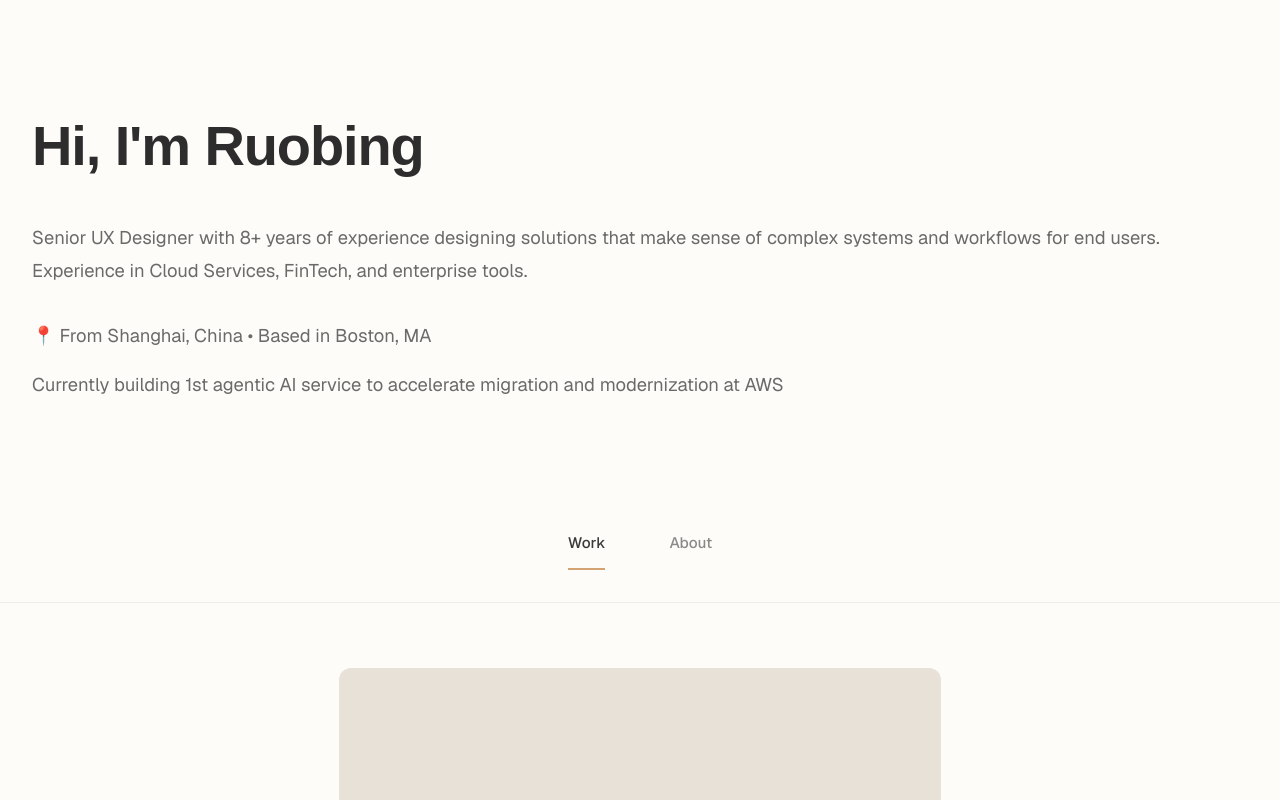
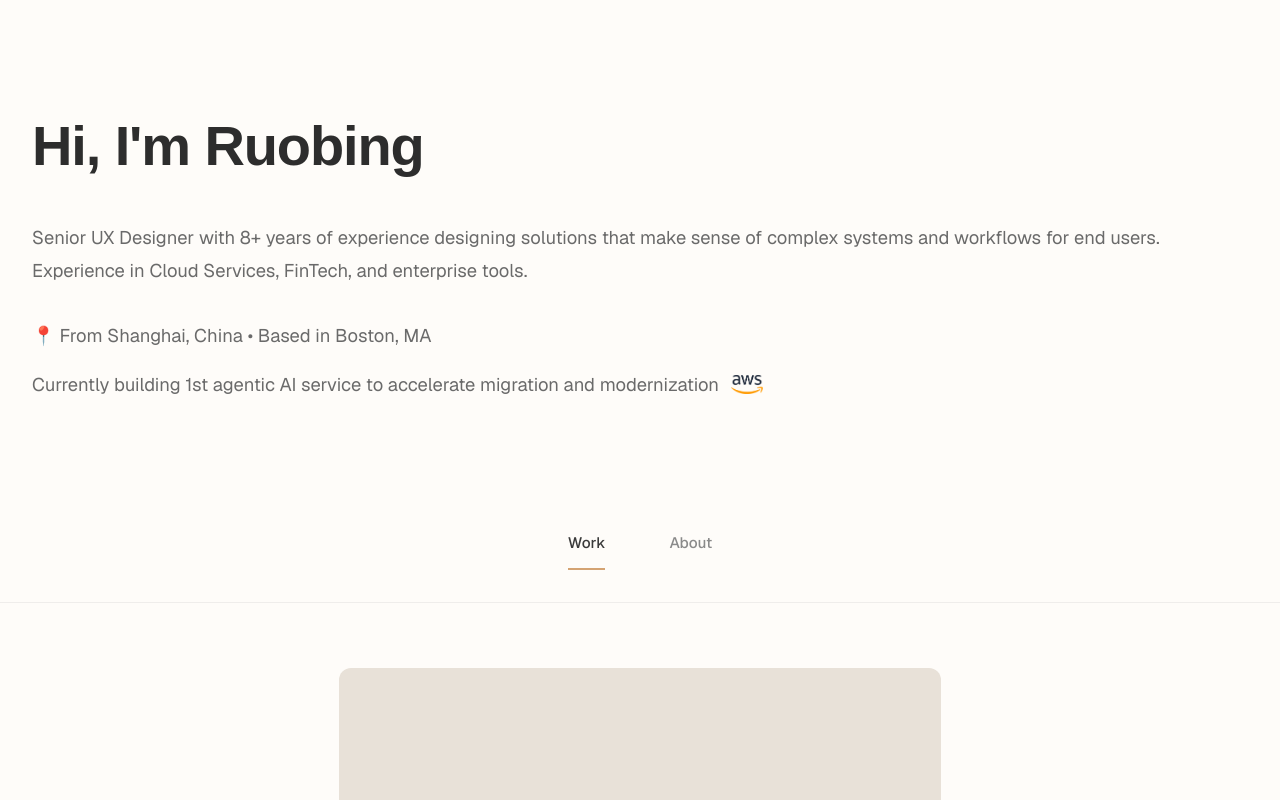
Before and after one commit to rochenc/portfolio-website, a plain HTML site: page index.html in a window 1280 px wide. Shown: the top 800 px of the page. Drawn offline with nearby package versions, Linux system fonts and the light colour scheme; sample sign-in values are in the browser's storage; a web font is replaced by a local one.

Commit message:
Add AWS logo PNG next to 'Currently building' sentence in hero section

```diff
--- a/index.html
+++ b/index.html
@@ -18,7 +18,7 @@
             <div id="heroContent" style="opacity: 0; transition: opacity 0.6s ease-in-out;">
                 <p>Senior UX Designer with 8+ years of experience designing solutions that make sense of complex systems and workflows for end users. Experience in Cloud Services, FinTech, and enterprise tools.</p>
                 <p style="margin-top: 2rem;">📍 From Shanghai, China • Based in Boston, MA</p>
-                <p>Currently building 1st agentic AI service to accelerate migration and modernization at AWS</p>
+                <p style="display: flex; align-items: center; gap: 0.75rem;">Currently building 1st agentic AI service to accelerate migration and modernization <img src="aws-logo.png" alt="AWS" style="height: 1.2rem; width: auto;"></p>
             </div>
         </section>
 
```
Also changed, not shown: aws-logo.png (added).
